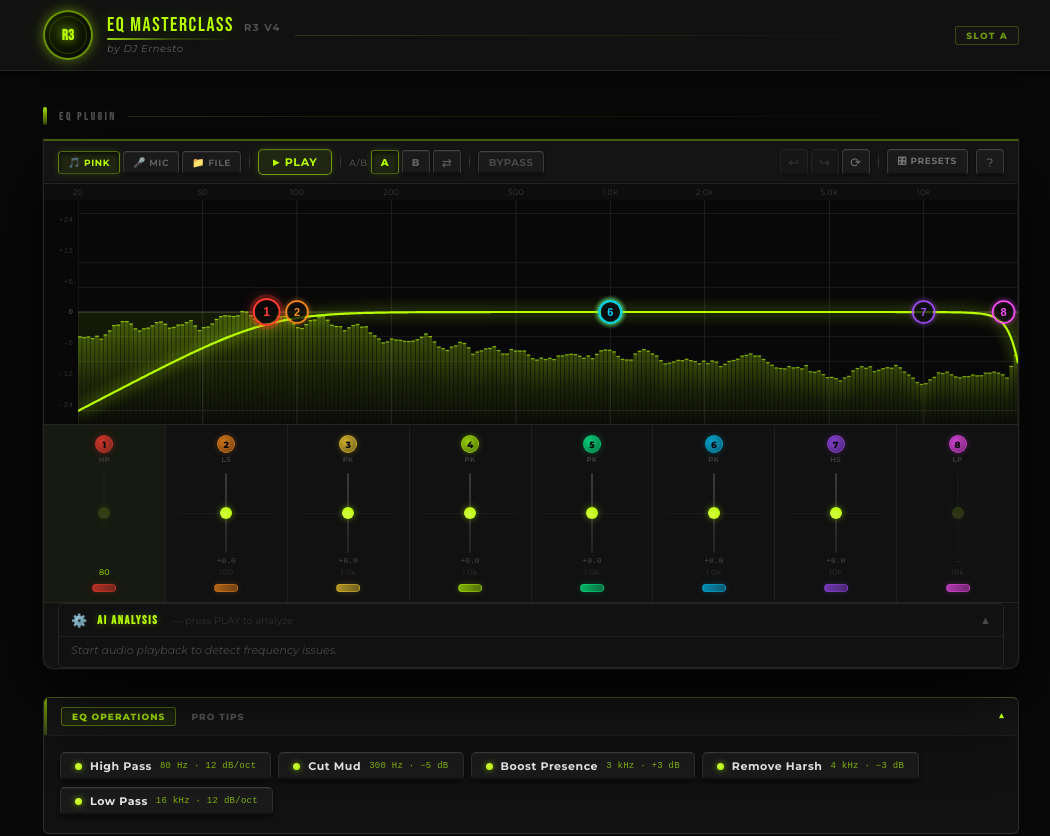
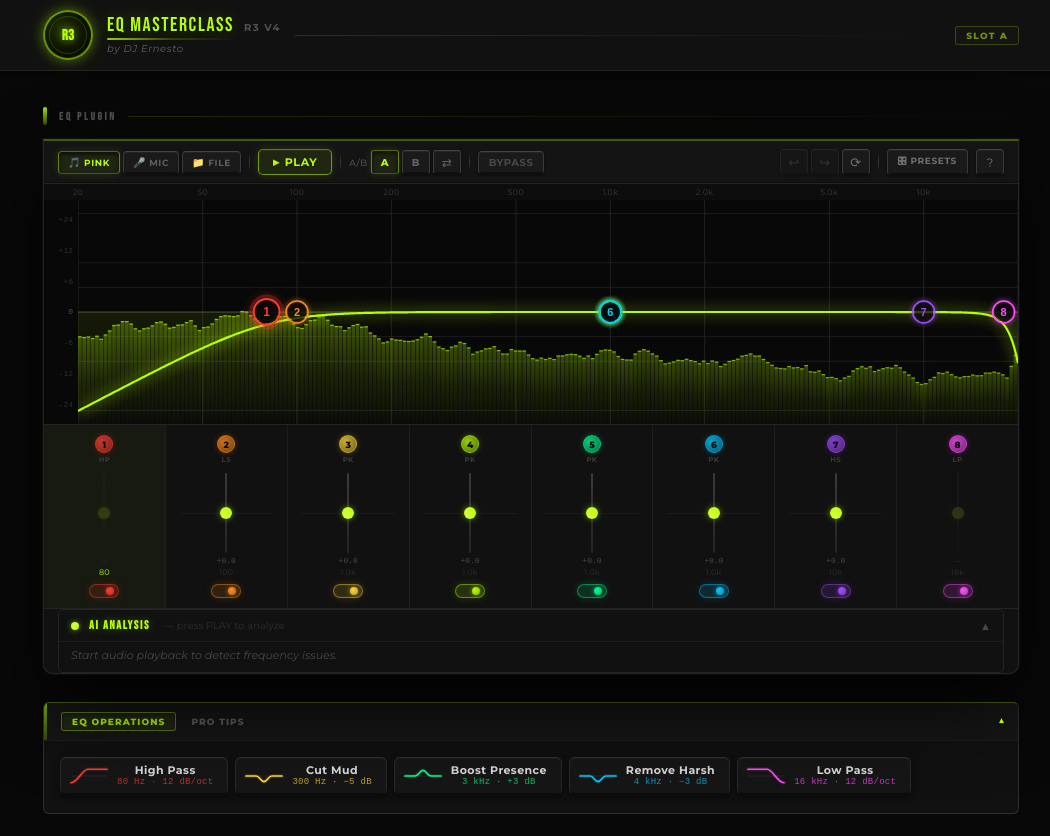
Before and after one commit to Berryboy93/R3-parametric-eq, a React (Vite) app: page / in a window 1280 px wide. Shown: the top 836 px of the page, without its empty margins (109-1159 px from the left). Built offline with nearby package versions, Linux system fonts and the light colour scheme.

Commit message:
Polish pass: SVG op curves, spectrum band colors, LED toggle pills, AI dot indicators, PresetBrowser fix

```diff
--- a/src/components/AIPanel.tsx
+++ b/src/components/AIPanel.tsx
@@ -12,11 +12,11 @@ const analyzer = new AIEQAnalyzer();
 const SAMPLE_RATE = 48000;
 const FFT_SIZE    = 4096;
 
-const ISSUE_META: Record<string, { label: string; icon: string; color: string }> = {
-  [FrequencyIssue.Mud]:       { label: 'Mud',       icon: '🟤', color: '#B7FF00' },
-  [FrequencyIssue.Harshness]: { label: 'Harshness', icon: '🔴', color: '#ef6666' },
-  [FrequencyIssue.Sibilance]: { label: 'Sibilance', icon: '🟡', color: '#d4ff40' },
-  [FrequencyIssue.Boominess]: { label: 'Boominess', icon: '🟠', color: '#B7FF00' },
+const ISSUE_META: Record<string, { label: string; dot: string; color: string }> = {
+  [FrequencyIssue.Mud]:       { label: 'Mud',       dot: '#FF8C1A', color: '#FF8C1A' },
+  [FrequencyIssue.Harshness]: { label: 'Harshness', dot: '#ef6666', color: '#ef6666' },
+  [FrequencyIssue.Sibilance]: { label: 'Sibilance', dot: '#FFD633', color: '#FFD633' },
+  [FrequencyIssue.Boominess]: { label: 'Boominess', dot: '#FF3B30', color: '#FF3B30' },
 };
 
 interface Props {
@@ -71,7 +71,11 @@ export function AIPanel({ spectrumData, isPlaying, bands, onApply }: Props) {
         }}
         aria-expanded={open}
       >
-        <span style={{ fontSize: 13 }}>⚙️</span>
+        <span style={{
+          width: 8, height: 8, borderRadius: '50%', flexShrink: 0, display: 'inline-block',
+          background: 'radial-gradient(circle at 35% 35%, #d4ff40, #B7FF00)',
+          boxShadow: '0 0 6px rgba(183,255,0,0.55)',
+        }} />
         <span style={{
           fontSize: 12, fontWeight: 800, color: '#B7FF00',
           letterSpacing: '0.14em', fontFamily: 'Bebas Neue, Montserrat, sans-serif',
@@ -104,7 +108,7 @@ export function AIPanel({ spectrumData, isPlaying, bands, onApply }: Props) {
           ) : (
             <div style={{ display: 'flex', flexDirection: 'column', gap: 8 }}>
               {recs.map(rec => {
-                const meta = ISSUE_META[rec.issue] ?? { label: rec.issue, icon: '⚪', color: '#B7FF00' };
+                const meta = ISSUE_META[rec.issue] ?? { label: rec.issue, dot: '#B7FF00', color: '#B7FF00' };
                 const pct  = Math.round(rec.confidence * 100);
                 const done = applied.has(rec.issue);
                 return (
@@ -117,7 +121,11 @@ export function AIPanel({ spectrumData, isPlaying, bands, onApply }: Props) {
                     opacity: done ? 0.5 : 1,
                     transition: 'opacity 200ms',
                   }}>
-                    <span style={{ fontSize: 16, flexShrink: 0 }}>{meta.icon}</span>
+                    <span style={{
+                      width: 10, height: 10, borderRadius: '50%', flexShrink: 0, display: 'inline-block',
+                      background: `radial-gradient(circle at 35% 35%, ${meta.dot}ff, ${meta.dot}88)`,
+                      boxShadow: `0 0 7px ${meta.dot}66`,
+                    }} />
                     <div style={{ flex: 1, minWidth: 0 }}>
                       <div style={{ display: 'flex', alignItems: 'center', gap: 8, marginBottom: 4 }}>
                         <span style={{ fontSize: 11, fontWeight: 700, color: meta.color, letterSpacing: '0.05em' }}>
--- a/src/components/BandStrip.tsx
+++ b/src/components/BandStrip.tsx
@@ -79,15 +79,16 @@ function BandCard({ band, selected, onSelect, onUpdate }: BandCardProps) {
       style={{
         flex: 1, minWidth: 0,
         background: selected
-          ? `rgba(183,255,0,0.05)`
+          ? `${color}0d`   /* 5% tint of the band's own color */
           : `#141414`,
-        border: `1px solid ${selected ? color + '70' : '#2a2a2a'}`,
+        border: `1px solid ${selected ? color + '80' : '#242424'}`,
+        borderTop: `1px solid ${selected ? color + '55' : '#2e2e2e'}`,
         borderRadius: 6,
         padding: '8px 8px 6px',
         cursor: 'pointer',
         display: 'flex', flexDirection: 'column', gap: 5,
         boxShadow: selected
-          ? `inset 0 1px 0 rgba(183,255,0,0.08), 0 0 10px rgba(183,255,0,0.08)`
+          ? `inset 0 1px 0 ${color}14, 0 0 12px ${color}12`
           : 'none',
         transition: 'all 150ms',
       }}
--- a/src/components/EQPluginPanel.tsx
+++ b/src/components/EQPluginPanel.tsx
@@ -554,20 +554,32 @@ function VerticalFader({ band, selected, isLast, onSelect, onGainChange, onToggl
         {fmtFreq(band.frequency)}
       </span>
 
+      {/* LED toggle pill */}
       <button
         onClick={e => { e.stopPropagation(); onToggleEnable(); }}
         title={band.enabled ? 'Disable band' : 'Enable band'}
         style={{
-          marginTop: 7, width: 24, height: 8, borderRadius: 4,
-          border: `1px solid ${band.enabled ? color + '60' : '#2e2e2e'}`,
-          cursor: 'pointer',
+          marginTop: 7, width: 30, height: 14, borderRadius: 7,
+          border: `1px solid ${band.enabled ? color + '70' : '#2a2a2a'}`,
+          cursor: 'pointer', position: 'relative', flexShrink: 0,
+          background: band.enabled ? `${color}22` : '#111111',
+          boxShadow: band.enabled ? `0 0 8px ${color}28, inset 0 0 4px ${color}10` : 'inset 0 1px 3px rgba(0,0,0,0.6)',
+          transition: 'all 200ms',
+          padding: 0,
+        }}
+      >
+        <span style={{
+          position: 'absolute', top: 2,
+          left: band.enabled ? 'calc(100% - 12px)' : 2,
+          width: 8, height: 8, borderRadius: '50%',
           background: band.enabled
-            ? `linear-gradient(to right, ${color}aa, ${color}66)`
-            : '#1a1a1a',
-          boxShadow: band.enabled ? `0 0 6px ${color}30` : 'none',
-          transition: 'all 200ms',
-        }}
-      />
+            ? `radial-gradient(circle at 35% 35%, ${color}ff, ${color}aa)`
+            : '#2a2a2a',
+          boxShadow: band.enabled ? `0 0 5px ${color}99` : 'none',
+          transition: 'left 180ms cubic-bezier(0.4,0,0.2,1), background 200ms',
+          display: 'block',
+        }} />
+      </button>
     </div>
   );
 }
--- a/src/components/OperationsGrid.tsx
+++ b/src/components/OperationsGrid.tsx
@@ -36,7 +36,7 @@ const OPERATIONS: Operation[] = [
     desc: 'Remove low-end rumble & noise below the mix',
     detail: '80 Hz · 12 dB/oct',
     shape: 'hp',
-    color: '#B7FF00',
+    color: '#FF3B30', // band 0 — red
     bandId: 0,
     update: { enabled: true, type: FilterType.HighPass, frequency: 80, q: 0.7 },
   },
@@ -46,7 +46,7 @@ const OPERATIONS: Operation[] = [
     desc: 'Eliminate boxiness and low-mid buildup',
     detail: '300 Hz · −5 dB',
     shape: 'peak-cut',
-    color: '#B7FF00',
+    color: '#FFD633', // band 2 — yellow
     bandId: 2,
     update: { enabled: true, type: FilterType.Peaking, frequency: 300, gain: -5, q: 1.2 },
   },
@@ -56,7 +56,7 @@ const OPERATIONS: Operation[] = [
     desc: 'Add cut-through clarity and vocal intelligibility',
     detail: '3 kHz · +3 dB',
     shape: 'peak-boost',
-    color: '#B7FF00',
+    color: '#00FF90', // band 4 — mint
     bandId: 4,
     update: { enabled: true, type: FilterType.Peaking, frequency: 3000, gain: 3, q: 1.5 },
   },
@@ -66,7 +66,7 @@ const OPERATIONS: Operation[] = [
     desc: 'Tame aggressive high-mid bite and sibilance',
     detail: '4 kHz · −3 dB',
     shape: 'peak-cut',
-    color: '#B7FF00',
+    color: '#00C8FF', // band 5 — cyan
     bandId: 5,
     update: { enabled: true, type: FilterType.Peaking, frequency: 4000, gain: -3, q: 2.0 },
   },
@@ -76,7 +76,7 @@ const OPERATIONS: Operation[] = [
     desc: 'Smooth out harsh high-frequency noise and hiss',
     detail: '16 kHz · 12 dB/oct',
     shape: 'lp',
-    color: '#B7FF00',
+    color: '#FF4DFF', // band 7 — magenta
     bandId: 7,
     update: { enabled: true, type: FilterType.LowPass, frequency: 16000, q: 0.7 },
   },
@@ -97,67 +97,68 @@ export function OperationsGrid({ onApply }: Props) {
 }
 
 function OperationButton({ op, onApply }: { op: Operation; onApply: () => void }) {
+  const col = op.color;
   return (
     <button
       onClick={onApply}
       title={`${op.desc} — ${op.detail}`}
       style={{
-        display: 'flex', alignItems: 'center', gap: 8,
-        padding: '6px 14px',
-        background: '#1a1a1a',
-        border: `1px solid #2e2e2e`,
-        borderTop: `1px solid #3a3a3a`,
-        borderBottom: `1px solid #111111`,
-        borderRadius: 5,
+        display: 'flex', alignItems: 'center', gap: 10,
+        padding: '7px 14px 7px 10px',
+        background: '#161616',
+        border: `1px solid #2a2a2a`,
+        borderTop: `1px solid #333333`,
+        borderBottom: `1px solid #0e0e0e`,
+        borderRadius: 6,
         cursor: 'pointer',
         outline: 'none',
         userSelect: 'none',
-        boxShadow: 'inset 0 1px 0 rgba(255,255,255,0.04), inset 0 -1px 0 rgba(0,0,0,0.5), 0 2px 4px rgba(0,0,0,0.6)',
-        transition: 'box-shadow 80ms, filter 80ms, border-color 80ms',
+        boxShadow: 'inset 0 1px 0 rgba(255,255,255,0.03), inset 0 -1px 0 rgba(0,0,0,0.5), 0 2px 6px rgba(0,0,0,0.5)',
+        transition: 'all 120ms',
       }}
       onMouseEnter={e => {
         const el = e.currentTarget as HTMLButtonElement;
-        el.style.filter = 'brightness(1.2)';
-        el.style.borderColor = 'rgba(183,255,0,0.50)';
+        el.style.background = '#1e1e1e';
+        el.style.borderColor = `${col}55`;
+        el.style.borderTopColor = `${col}40`;
+        el.style.boxShadow = `inset 0 1px 0 rgba(255,255,255,0.04), 0 0 12px ${col}18`;
       }}
       onMouseLeave={e => {
         const el = e.currentTarget as HTMLButtonElement;
-        el.style.filter = '';
-        el.style.borderColor = '#2e2e2e';
-        el.style.transform = 'scale(1)';
+        el.style.background = '#161616';
+        el.style.borderColor = '#2a2a2a';
+        el.style.borderTopColor = '#333333';
+        el.style.transform = '';
+        el.style.boxShadow = 'inset 0 1px 0 rgba(255,255,255,0.03), inset 0 -1px 0 rgba(0,0,0,0.5), 0 2px 6px rgba(0,0,0,0.5)';
       }}
-      onMouseDown={e => {
-        const el = e.currentTarget as HTMLButtonElement;
-        el.style.transform = 'scale(0.97)';
-        el.style.boxShadow = 'inset 0 2px 5px rgba(0,0,0,0.7), 0 0 6px rgba(183,255,0,0.12)';
-      }}
-      onMouseUp={e => {
-        const el = e.currentTarget as HTMLButtonElement;
-        el.style.transform = 'scale(1)';
-        el.style.boxShadow = 'inset 0 1px 0 rgba(255,255,255,0.04), inset 0 -1px 0 rgba(0,0,0,0.5), 0 2px 4px rgba(0,0,0,0.6)';
-      }}
+      onMouseDown={e => { (e.currentTarget as HTMLButtonElement).style.transform = 'scale(0.97)'; }}
+      onMouseUp={e => { (e.currentTarget as HTMLButtonElement).style.transform = ''; }}
     >
-      {/* Neon indicator dot */}
-      <span style={{
-        width: 7, height: 7, borderRadius: '50%', flexShrink: 0,
-        background: `radial-gradient(circle at 35% 35%, #d4ff40, #B7FF00)`,
-        boxShadow: `0 0 6px rgba(183,255,0,0.60)`,
-      }} />
-      {/* Label */}
-      <span style={{
-        fontSize: 11, fontWeight: 700, color: '#E6E6E6',
-        letterSpacing: '0.05em', whiteSpace: 'nowrap',
-        fontFamily: 'Montserrat, sans-serif',
-      }}>
-        {op.name}
-      </span>
-      {/* Detail */}
-      <span style={{
-        fontSize: 9, fontFamily: 'monospace',
-        color: '#B7FF00', opacity: 0.65, letterSpacing: '0.03em',
-      }}>
-        {op.detail}
-      </span>
+      {/* Mini EQ curve SVG */}
+      <svg
+        width={36} height={18} viewBox="0 0 32 14"
+        style={{ flexShrink: 0, overflow: 'visible' }}
+      >
+        {/* Midline */}
+        <line x1="0" y1="7" x2="32" y2="7" stroke="#2a2a2a" strokeWidth="0.8" />
+        {/* Curve — glow + stroke */}
+        <path d={MINI_PATHS[op.shape]} fill="none" stroke={col} strokeWidth="3.5" strokeOpacity="0.12" strokeLinecap="round" />
+        <path d={MINI_PATHS[op.shape]} fill="none" stroke={col} strokeWidth="1.5" strokeLinecap="round" />
+      </svg>
+
+      {/* Text block */}
+      <div style={{ display: 'flex', flexDirection: 'column', gap: 2, minWidth: 0 }}>
+        <span style={{
+          fontSize: 11, fontWeight: 700, color: '#D8D8D8',
+          letterSpacing: '0.04em', whiteSpace: 'nowrap',
+          lineHeight: 1,
+        }}>{op.name}</span>
+        <span style={{
+          fontSize: 9, color: col, opacity: 0.7,
+          letterSpacing: '0.03em', fontFamily: 'monospace',
+          lineHeight: 1,
+        }}>{op.detail}</span>
+      </div>
     </button>
   );
 }
```
Also changed, not shown: src/App.tsx (+7 -3 lines).
